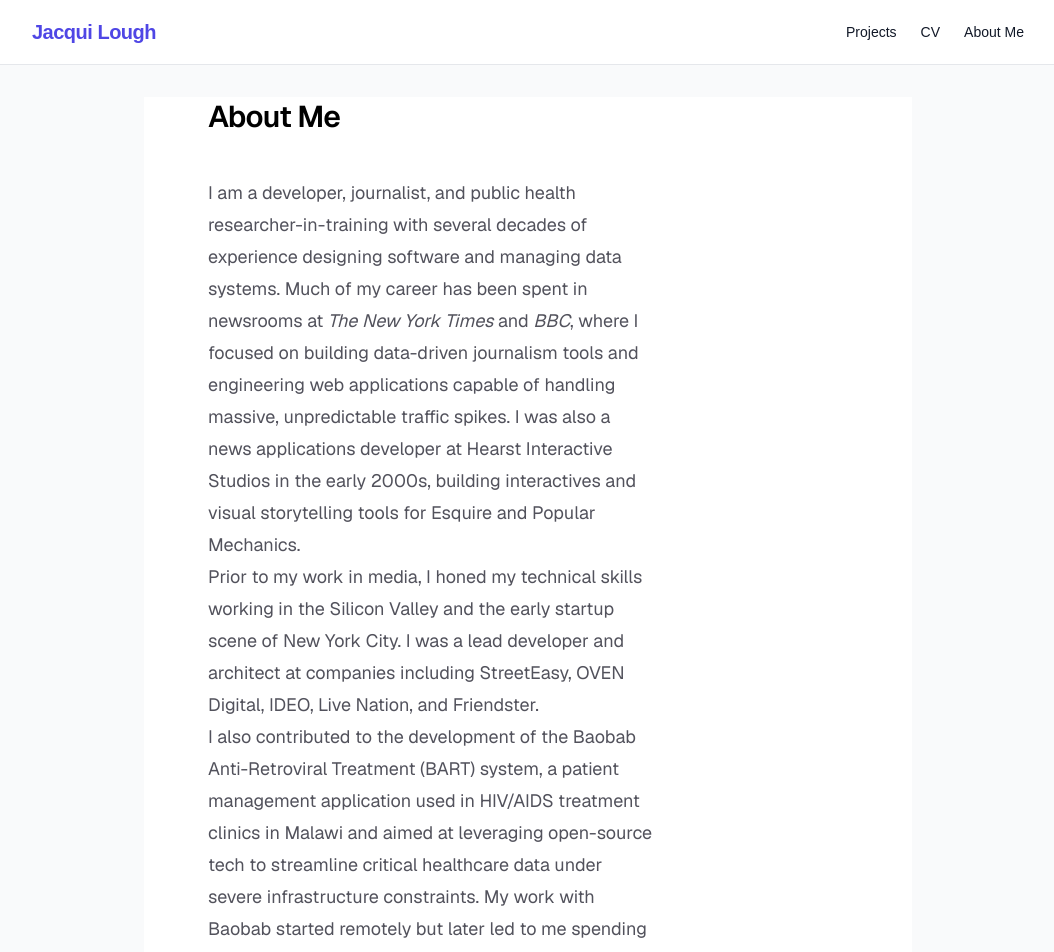
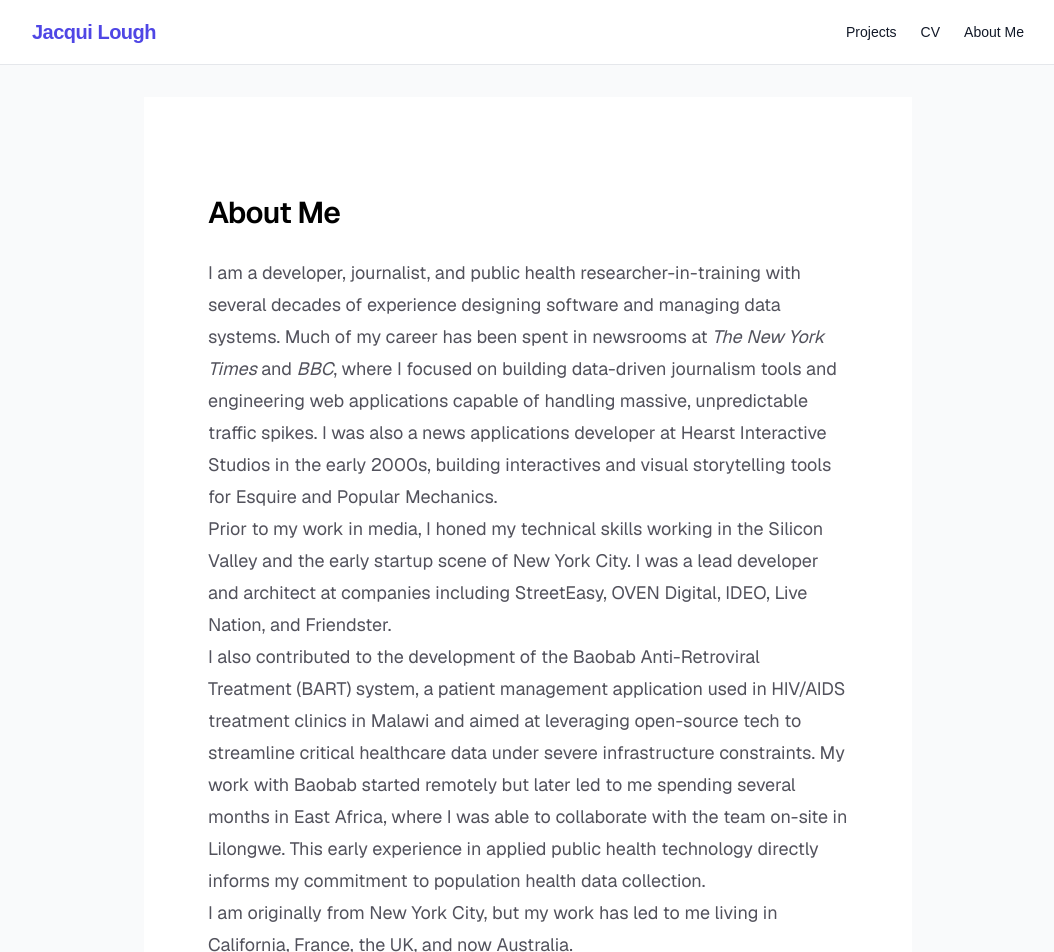
Before and after one commit to jacqui/portfolio, a Next.js app: page /about in a window 1280 px wide. Shown: the top 952 px of the page, without its empty margins (112-1166 px from the left). Built offline with nearby package versions, Linux system fonts and the light colour scheme.

Commit message:
Update page.tsx styles for better spacing and readability

```diff
--- a/src/app/about/page.tsx
+++ b/src/app/about/page.tsx
@@ -1,11 +1,12 @@
 export default function AboutPage() {
   return (
-    <div className="flex flex-col flex-1 items-center font-sans">
-      <main className="flex flex-1 w-full max-w-3xl flex-col px-16 bg-white">
-        <h1 className="text-3xl font-semibold leading-10 tracking-tight text-black mb-10">
-          About Me
-        </h1>
-        <p className="max-w-md text-lg leading-8 text-zinc-600">
+
+<div className="flex flex-col flex-1 items-center font-sans px-4">
+  <main className="flex flex-1 w-full max-w-3xl flex-col py-12 sm:py-24 px-4 sm:px-16 bg-white">
+    <h1 className="text-3xl font-semibold leading-10 tracking-tight text-black mb-6">
+      About Me
+    </h1>
+    <p className="w-full text-lg leading-8 text-zinc-600">
           I am a developer, journalist, and public health researcher-in-training
           with several decades of experience designing software and managing
           data systems. Much of my career has been spent in newsrooms at{" "}
@@ -16,13 +17,13 @@
           early 2000s, building interactives and visual storytelling tools for
           Esquire and Popular Mechanics.
         </p>
-        <p className="max-w-md text-lg leading-8 text-zinc-600">
+        <p className="w-full text-lg leading-8 text-zinc-600">
           Prior to my work in media, I honed my technical skills working in the
           Silicon Valley and the early startup scene of New York City. I was a
           lead developer and architect at companies including StreetEasy, OVEN
           Digital, IDEO, Live Nation, and Friendster.
         </p>
-        <p className="max-w-md text-lg leading-8 text-zinc-600">
+        <p className="w-full text-lg leading-8 text-zinc-600">
           I also contributed to the development of the Baobab Anti-Retroviral
           Treatment (BART) system, a patient management application used in
           HIV/AIDS treatment clinics in Malawi and aimed at leveraging
@@ -33,8 +34,7 @@
           experience in applied public health technology directly informs my
           commitment to population health data collection.
         </p>
-        <p className="max-w-md text-lg leading-8 text-zinc-600"></p>
-        <p className="max-w-md text-lg leading-8 text-zinc-600">
+        <p className="w-full text-lg leading-8 text-zinc-600">
           I am originally from New York City, but my work has led to me living
           in California, France, the UK, and now Australia.
         </p>
```
